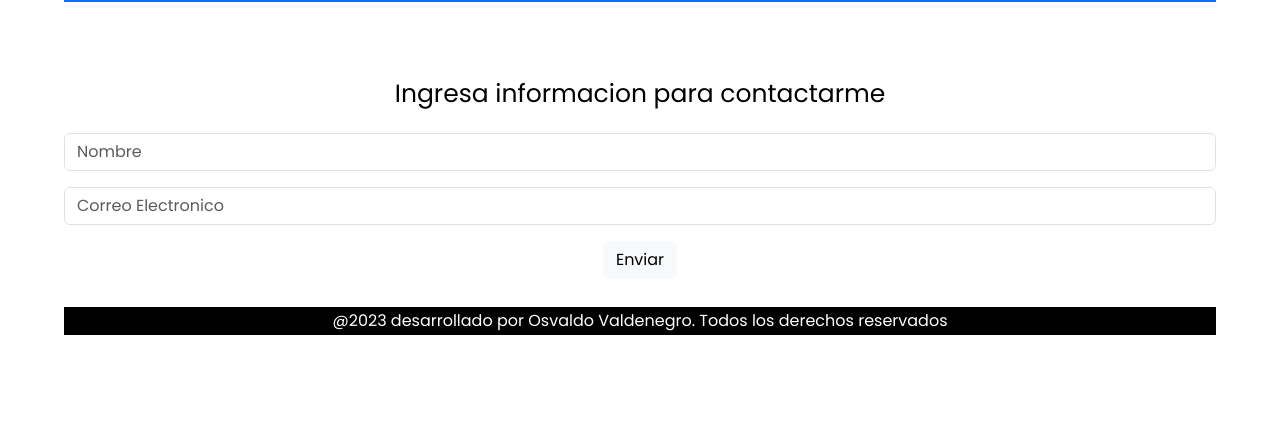
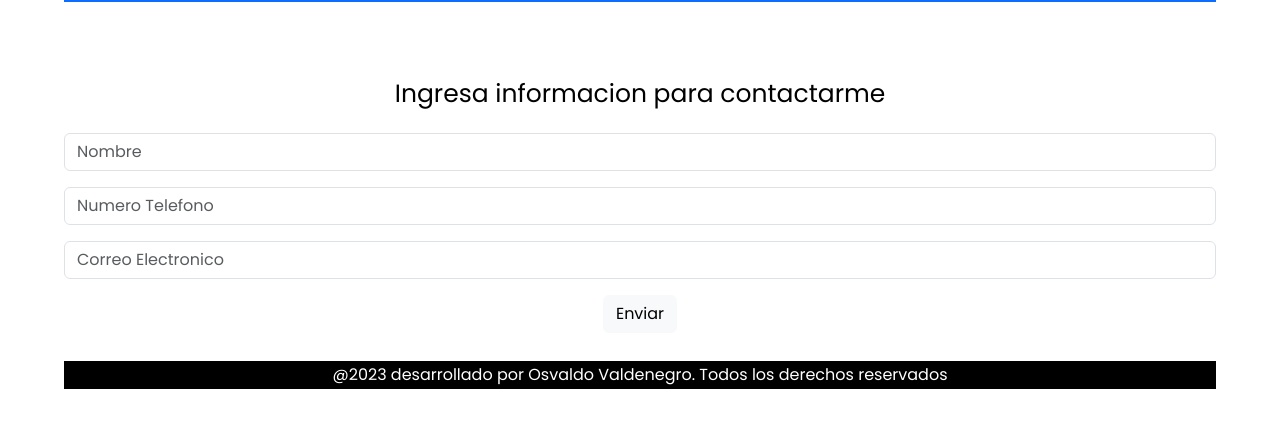
Before and after one commit to Pusho4k/DL-CV, a plain HTML site: page contacto.html in a window 1280 px wide. Shown: the part 74-502 px from the top of the page. Drawn offline with nearby package versions, Linux system fonts and the light colour scheme.

Commit message:
se agrega numero de telefono

```diff
--- a/contacto.html
+++ b/contacto.html
@@ -43,6 +43,9 @@
         <input type="text" class="form-control" id="nombre" aria-describedby="emailHelp" placeholder="Nombre">
       </div>
       <div class="mb-3">
+        <input type="text" class="form-control" id="Telefono" placeholder="Numero Telefono" maxlength="9">
+      </div>
+      <div class="mb-3">
         <input type="text" class="form-control" id="correoElectronico" placeholder="Correo Electronico">
       </div>
       <button type="button" class="btn btn-light">Enviar</button>
```
